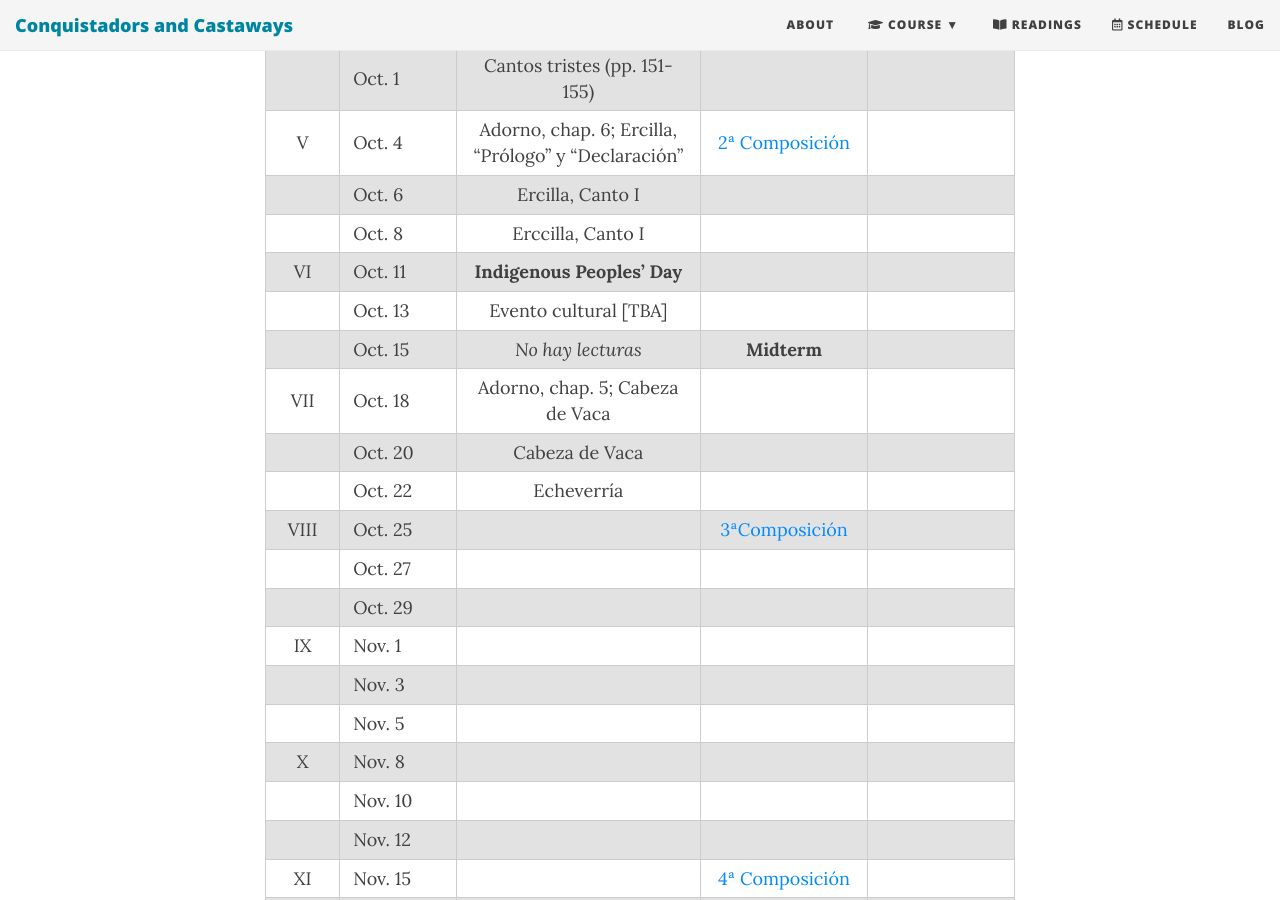
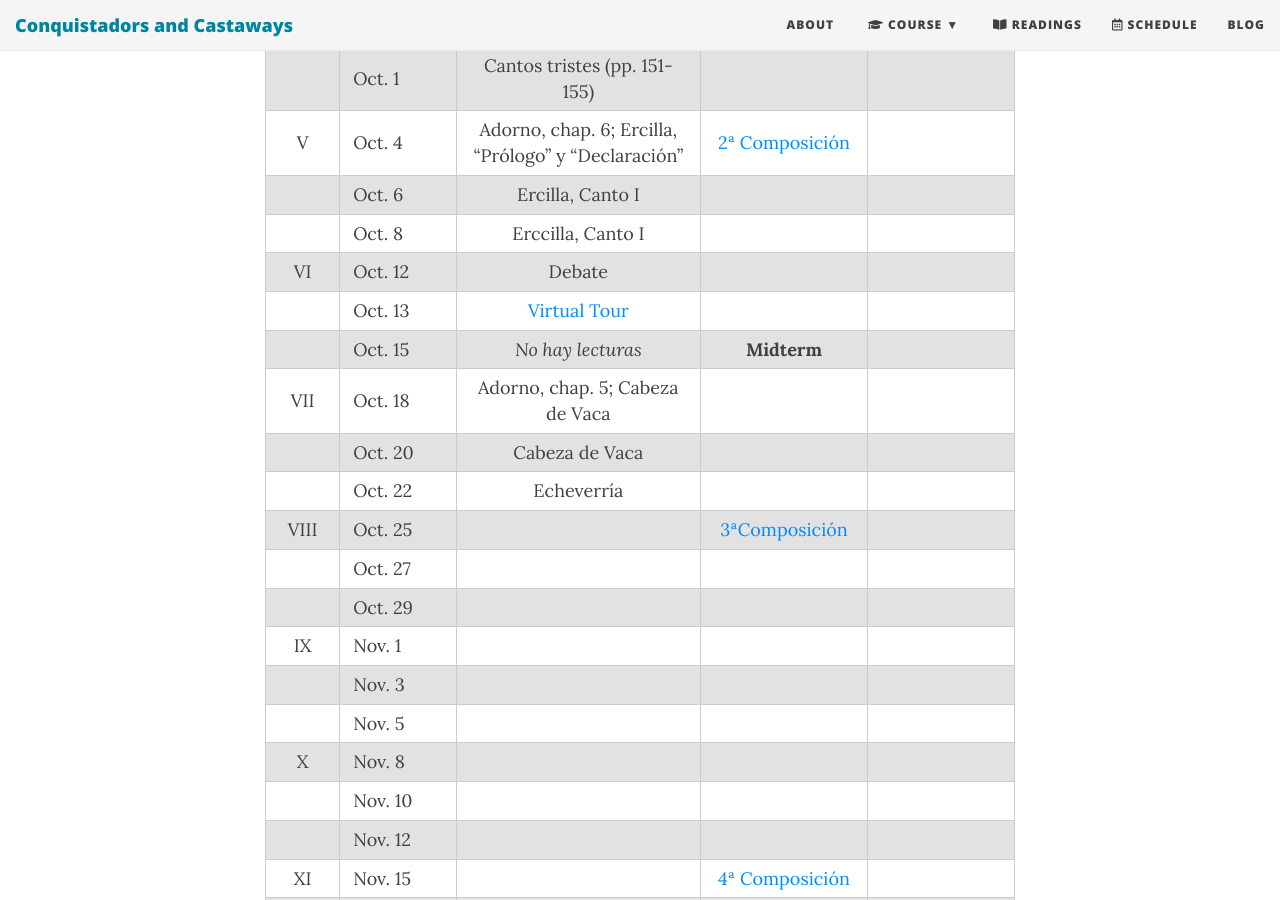
Before and after one commit to Hipomenes/ls452, a Jekyll site: the page built from calendar.md, in a window 1280 px wide and 900 px high, scrolled down 1000 px. Built offline with Jekyll 4.4.1, drawn with Linux system fonts in a browser that asks for light colours; nearby versions of some CDN libraries.

Commit message:
Update calendar.md

```diff
--- a/calendar.md
+++ b/calendar.md
@@ -24,8 +24,8 @@ subtitle: Fall 2021
 | V   | Oct. 4   | Adorno, chap. 6; Ercilla, "Prólogo" y "Declaración" | [2ª Composición](https://dhcolmenares.net/ls452/assignments/#segunda-composici%C3%B3n) |
 |     | Oct. 6   | Ercilla, Canto I
 |     | Oct. 8   | Erccilla, Canto I | |
-| VI  | Oct. 11  | **Indigenous Peoples' Day**
-|     | Oct. 13  | Evento cultural [TBA]
+| VI  | Oct. 12  | Debate
+|     | Oct. 13  | [Virtual Tour](https://www.bu.edu/las/news-events/calendar/?eid=258775)
 |     | Oct. 15  | *No hay lecturas* | **Midterm** |
 | VII | Oct. 18  | Adorno, chap. 5; Cabeza de Vaca   | |
 |     | Oct. 20  | Cabeza de Vaca | |
```
